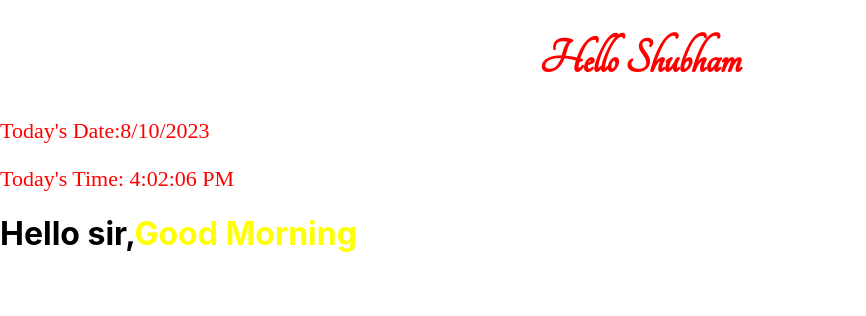
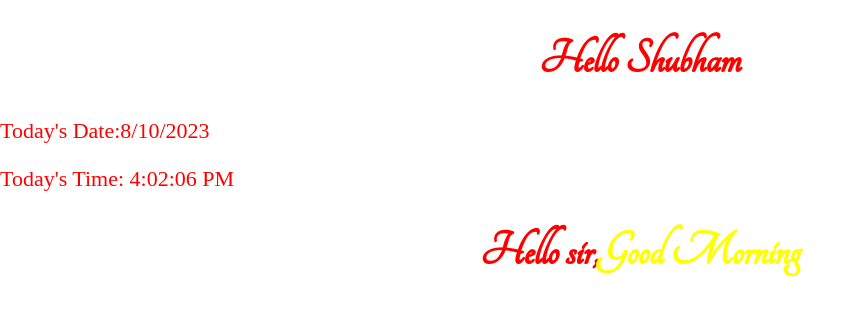
Before and after one commit to Shubham138g/Html, a React (Create React App) app in the folder react/react-app/: page / in a window 1280 px wide. Shown: the top 316 px of the page, without its empty margins (0-866 px from the left). Built offline with nearby package versions, Linux system fonts and the light colour scheme.

Commit message:
adding css

```diff
--- a/react/react-app/src/App.css
+++ b/react/react-app/src/App.css
@@ -2,6 +2,7 @@
   color: red;
   font-family: "Tangerine", serif;
   font-size: 50px;
+  text-align: center;
 }
 .p {
   color: red;
--- a/react/react-app/src/App.js
+++ b/react/react-app/src/App.js
@@ -32,7 +32,7 @@ function App() {
       <center><h1 className="h1">Hello {name} </h1></center>
       <p className="p">{`Today's Date:${date}`}</p>
       <p className="p">{`Today's Time: ${time}`}</p>
-      <h1> Hello sir,<span style={cssStyle}>{greet}</span></h1>
+      <h1 className="h1"> Hello sir,<span style={cssStyle}>{greet}</span></h1>
     </>
   );
 }
```
